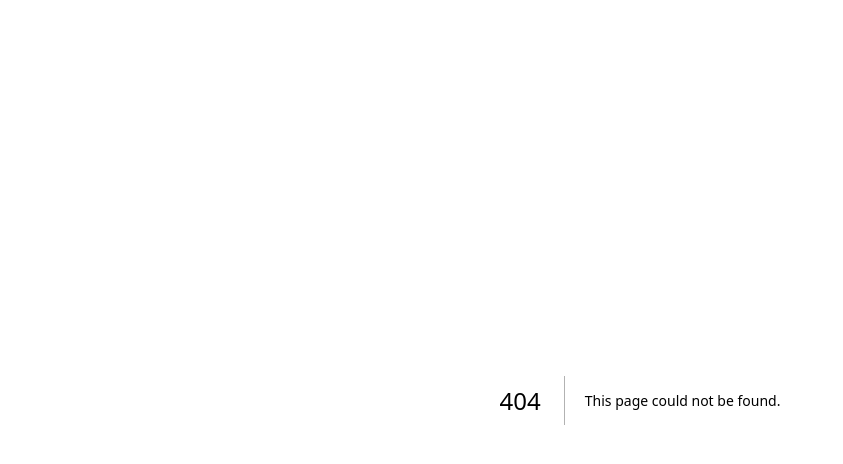
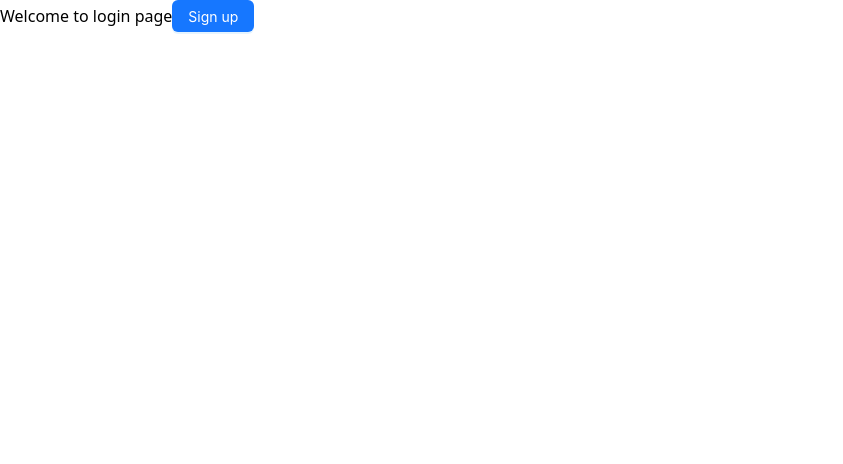
Before and after one commit to joeulam/fiscal-tracking, a Next.js app: page /signup in a window 1280 px wide. Before the commit this address had no page. Shown: the top 464 px of the page, without its empty margins (0-843 px from the left). Built offline with nearby package versions, Linux system fonts and the light colour scheme.

Commit message:
Started setup for login page + signup page

```diff
--- a/app/layout.tsx
+++ b/app/layout.tsx
@@ -2,20 +2,9 @@ import type { Metadata } from "next";
 import localFont from "next/font/local";
 import "./globals.css";
 
-const geistSans = localFont({
-  src: "./fonts/GeistVF.woff",
-  variable: "--font-geist-sans",
-  weight: "100 900",
-});
-const geistMono = localFont({
-  src: "./fonts/GeistMonoVF.woff",
-  variable: "--font-geist-mono",
-  weight: "100 900",
-});
-
 export const metadata: Metadata = {
-  title: "Create Next App",
-  description: "Generated by create next app",
+  title: "Cotracker",
+  description: "A cute fiscal tracker",
 };
 
 export default function RootLayout({
@@ -26,7 +15,6 @@ export default function RootLayout({
   return (
     <html lang="en">
       <body
-        className={`${geistSans.variable} ${geistMono.variable} antialiased`}
       >
         {children}
       </body>
--- /dev/null
+++ b/app/login/page.tsx
@@ -0,0 +1,12 @@
+import React from 'react';
+import { Button } from 'antd';
+
+const loginPage = () => (
+
+  <div>
+    Welcome to login page
+    <Button type="primary">Login</Button>
+  </div>
+);
+
+export default loginPage;
--- a/app/page.tsx
+++ b/app/page.tsx
@@ -1,10 +1,14 @@
 import React from 'react';
 import { Button } from 'antd';
+import Link from 'next/link';
 
 const Home = () => (
 
-  <div className="App">
-    <Button type="primary">Button</Button>
+  <div>
+    Welcome
+
+    <Button href={"/login"}type="primary">Login</Button>
+    <Button type="primary">Sign up</Button>
 
   </div>
 );
--- /dev/null
+++ b/app/signup/page.tsx
@@ -0,0 +1,11 @@
+import React from 'react';
+import { Button } from 'antd';
+
+const signupPage = () => (
+  <div>
+    Welcome to login page
+    <Button type="primary">Sign up</Button>
+  </div>
+);
+
+export default signupPage;
```
